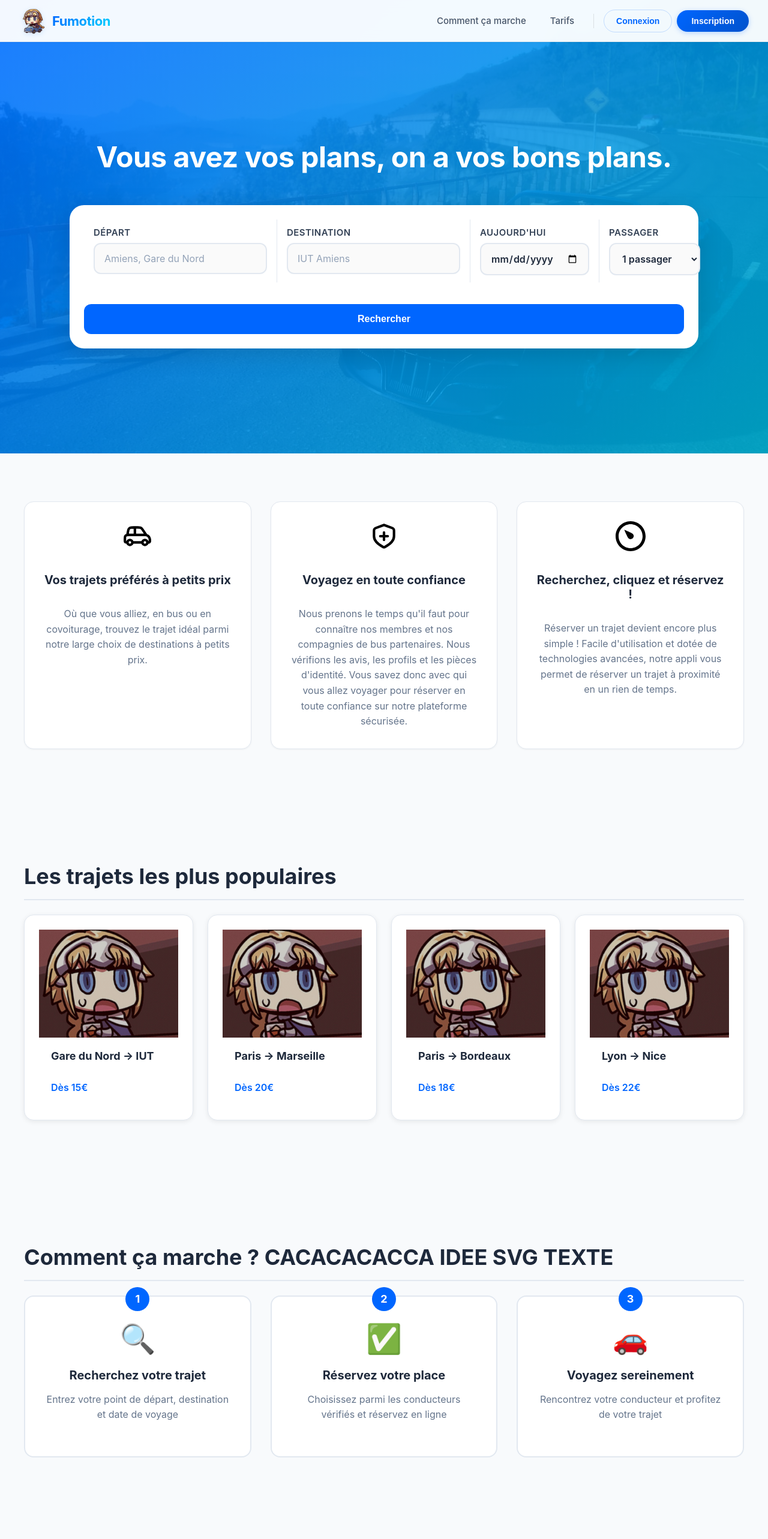
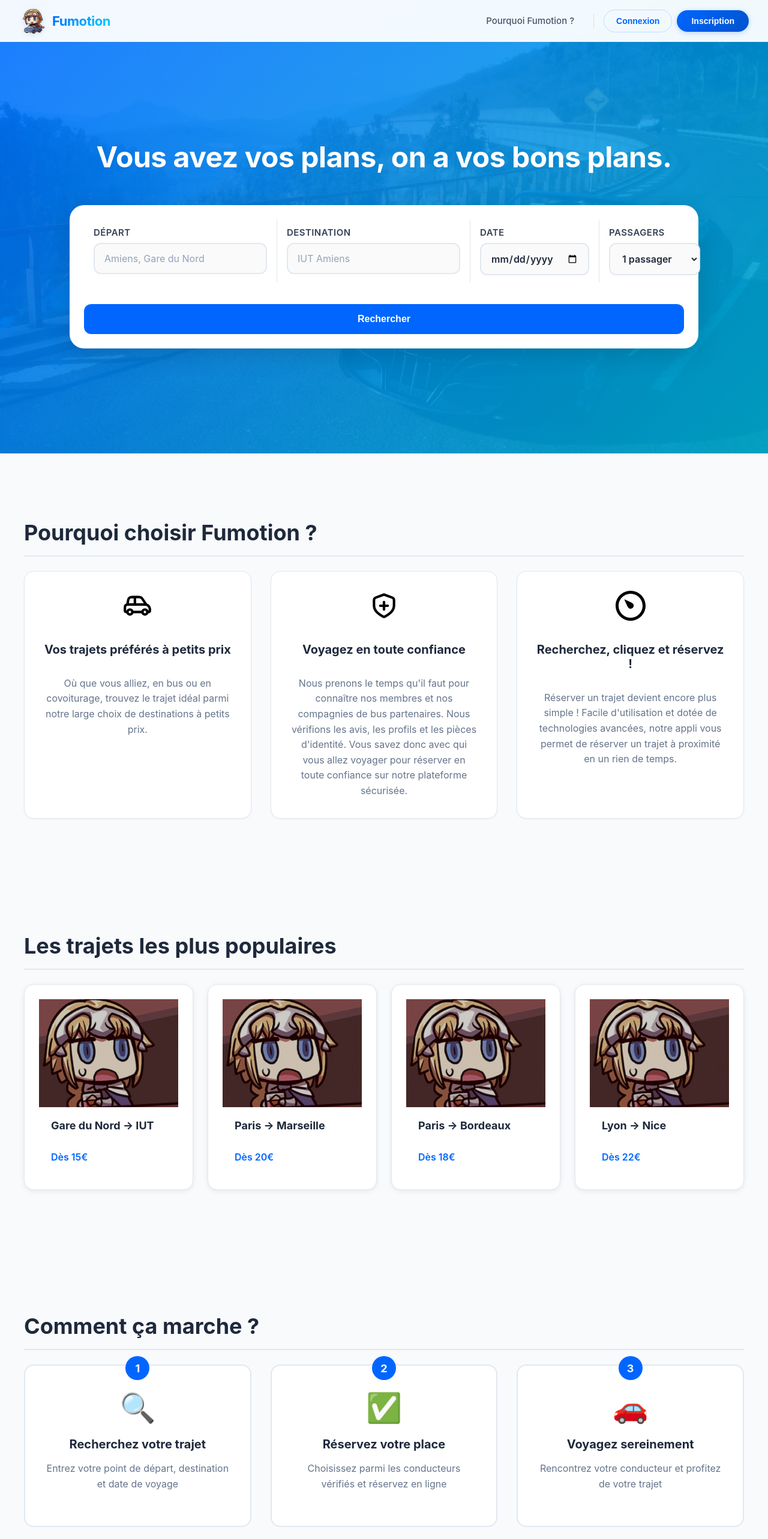
Before and after one commit to clepix21/Fumotion, a React (Create React App) app in the folder app/frontend/: page / in a window 1280 px wide. Shown: the top 2566 px of the page at 60% size. Built offline with nearby package versions, Linux system fonts and the light colour scheme; no server answers.

Commit message:
refactor: améliorer la navigation et la mise en page de la page d'accueil

```diff
--- a/app/frontend/src/pages/HomePage.js
+++ b/app/frontend/src/pages/HomePage.js
@@ -65,12 +65,10 @@ export default function HomePage() {
           </button>
 
           <div className={`navbar-menu ${mobileMenuOpen ? 'active' : ''}`}>
-            <a href="#how-it-works" className="navbar-link" onClick={() => setMobileMenuOpen(false)}>
-              Comment ça marche
+            <a href="#benefits" className="navbar-link" onClick={() => setMobileMenuOpen(false)}>
+              Pourquoi Fumotion ?
             </a>
-            <a href="#pricing" className="navbar-link" onClick={() => setMobileMenuOpen(false)}>
-              Tarifs
-            </a>
+
 
             {isAuthenticated() ? (
               <>
@@ -117,7 +115,6 @@ export default function HomePage() {
             </h1>
 
             <div className="search-card">
-
               <form onSubmit={handleSearch} className="search-form">
                 <div className="form-row">
                   <div className="form-group">
@@ -143,7 +140,7 @@ export default function HomePage() {
                   </div>
 
                   <div className="form-group">
-                    <label className="form-label">Aujourd'hui</label>
+                    <label className="form-label">Date</label>
                     <input
                       type="date"
                       className="form-input"
@@ -153,7 +150,7 @@ export default function HomePage() {
                   </div>
 
                   <div className="form-group">
-                    <label className="form-label">passager</label>
+                    <label className="form-label">Passagers</label>
                     <select
                       className="form-input"
                       value={searchData.passengers}
@@ -176,8 +173,9 @@ export default function HomePage() {
         </div>
       </section>
 
-      <section className="benefits-section">
+      <section id="benefits" className="benefits-section">
         <div className="benefits-container">
+          <h2 className="section-title">Pourquoi choisir Fumotion ?</h2>
           <div className="benefits-grid">
             <div className="benefit-card">
               <div className="benefit-icon">
@@ -248,7 +246,7 @@ export default function HomePage() {
 
       <section id="how-it-works" className="how-it-works-section">
         <div className="how-it-works-container">
-          <h2 className="section-title">Comment ça marche ? CACACACACCA IDEE SVG TEXTE</h2>
+          <h2 className="section-title">Comment ça marche ?</h2>
 
           <div className="steps-grid">
             <div className="step-card">
@@ -293,54 +291,30 @@ export default function HomePage() {
             <div className="footer-column">
               <h4 className="footer-heading">À propos</h4>
               <ul className="footer-links">
-                <li>
-                  <a href="#how-it-works">Comment ça marche</a>
-                </li>
-                <li>
-                  <a href="#pricing">Tarifs</a>
-                </li>
-                <li>
-                  <a href="/about">Qui sommes-nous</a>
-                </li>
-                <li>
-                  <a href="/blog">Blog</a>
-                </li>
+                <li><a href="#how-it-works">Comment ça marche</a></li>
+                <li><a href="#pricing">Tarifs</a></li>
+                <li><a href="/about">Qui sommes-nous</a></li>
+                <li><a href="/blog">Blog</a></li>
               </ul>
             </div>
 
             <div className="footer-column">
               <h4 className="footer-heading">Support</h4>
               <ul className="footer-links">
-                <li>
-                  <a href="/help">Centre d'aide</a>
-                </li>
-                <li>
-                  <a href="/contact">Nous contacter</a>
-                </li>
-                <li>
-                  <a href="/security">Sécurité</a>
-                </li>
-                <li>
-                  <a href="/insurance">Assurance</a>
-                </li>
+                <li><a href="/help">Centre d'aide</a></li>
+                <li><a href="/contact">Nous contacter</a></li>
+                <li><a href="/security">Sécurité</a></li>
+                <li><a href="/insurance">Assurance</a></li>
               </ul>
             </div>
 
             <div className="footer-column">
               <h4 className="footer-heading">Légal</h4>
               <ul className="footer-links">
-                <li>
-                  <a href="/terms">Conditions générales</a>
-                </li>
-                <li>
-                  <a href="/privacy">Politique de confidentialité</a>
-                </li>
-                <li>
-                  <a href="/legal">Mentions légales</a>
-                </li>
-                <li>
-                  <a href="/cookies">Cookies</a>
-                </li>
+                <li><a href="/terms">Conditions générales</a></li>
+                <li><a href="/privacy">Politique de confidentialité</a></li>
+                <li><a href="/legal">Mentions légales</a></li>
+                <li><a href="/cookies">Cookies</a></li>
               </ul>
             </div>
           </div>
@@ -349,13 +323,13 @@ export default function HomePage() {
             <p>&copy; 2025 Fumotion. Tous droits réservés.</p>
             <div className="footer-social">
               <a href="https://facebook.com" className="social-link" target="_blank" rel="noopener noreferrer">
-                temp
+                Facebook
               </a>
               <a href="https://twitter.com" className="social-link" target="_blank" rel="noopener noreferrer">
-                temp
+                Twitter
               </a>
               <a href="https://instagram.com" className="social-link" target="_blank" rel="noopener noreferrer">
-                temp
+                Instagram
               </a>
             </div>
           </div>
```
